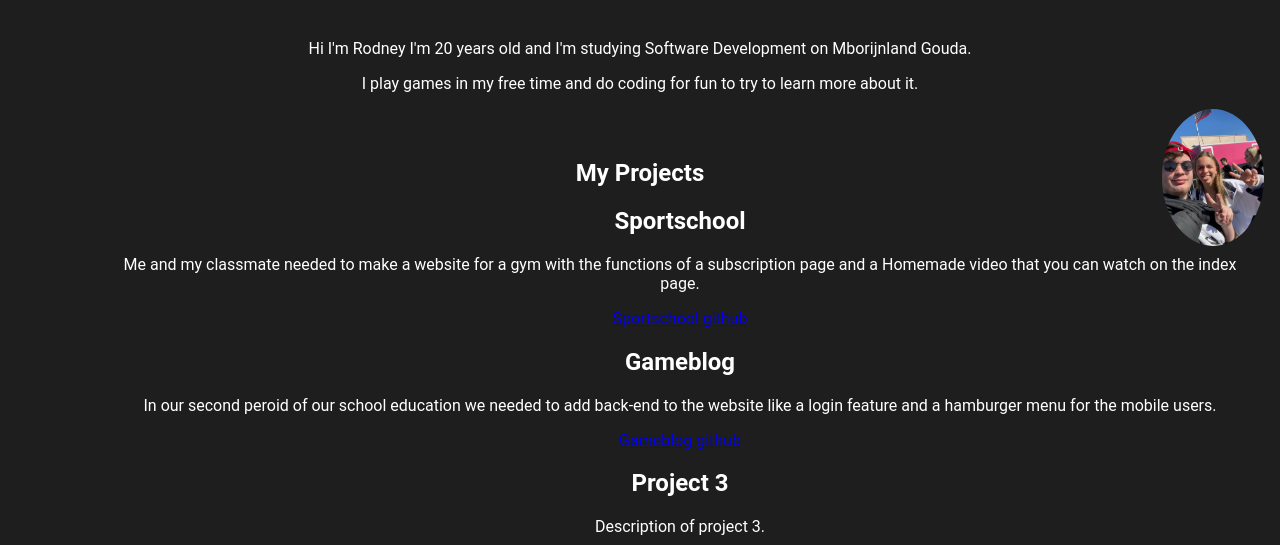
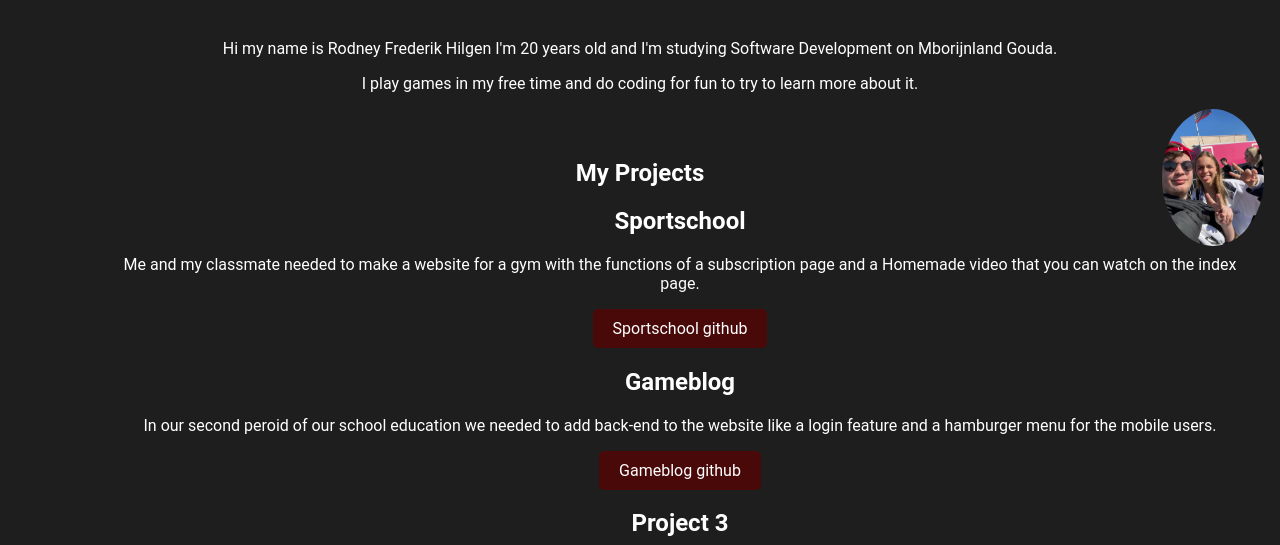
Before and after one commit to RodneyHilgen/Rodneyhilgen.github.io, a plain HTML site: page index.html in a window 1280 px wide. Shown: the top 545 px of the page. Drawn offline with Linux system fonts and the light colour scheme.

Commit message:
prettier

```diff
--- a/Style/styles.css
+++ b/Style/styles.css
@@ -3,7 +3,6 @@ body {
   background-color: #1e1e1e;
   color: white;
   font-family: "Roboto", sans-serif;
-
 }
 /* header */
 header {
@@ -19,7 +18,6 @@ img {
   width: 8%;
   right: 16px;
   position: absolute;
-
 }
 
 /* navbar */
@@ -61,13 +59,12 @@ article {
 #about {
   padding: 15px;
   text-align: center;
- flex: 1;
+  flex: 1;
 }
 
 #projects {
-text-align: center;
-padding: 15px;
-white-space: -2px;
+  text-align: center;
+  padding: 15px;
 }
 
 #learned {
@@ -78,6 +75,25 @@ white-space: -2px;
 
 #email {
   text-align: center;
+}
+
+/* buttons */
+.button {
+  display: inline-block;
+  padding: 10px 20px;
+  font-size: 16px;
+  text-align: center;
+  text-decoration: none;
+  background-color: #490909;
+  color: #ffffff;
+  border: none;
+  border-radius: 5px;
+  cursor: pointer;
+  transition: background-color 0.3s ease;
+}
+
+.button:hover {
+  background-color: #181717;
 }
 /* Social links */
 .social-buttons {
@@ -110,8 +126,8 @@ white-space: -2px;
 
 @media (max-width: 768px) {
   .social-buttons {
-      flex-direction: column;
-      align-items: center;
+    flex-direction: column;
+    align-items: center;
   }
 }
 
--- a/index.html
+++ b/index.html
@@ -5,8 +5,8 @@
     <meta name="viewport" content="width=device-width, initial-scale=1" />
     <!-- CSS -->
     <link rel="stylesheet" href="Style/styles.css" />
-<!-- FAVICON -->
-    <link rel="Favicon" href="img/Rodney_icon.png">
+    <!-- FAVICON -->
+    <link rel="Favicon" href="img/Rodney_icon.png" />
 
     <title>R.F Hilgen Portofolio</title>
   </head>
@@ -15,23 +15,41 @@
     <main>
       <!-- ABOUT ME -->
       <section id="about">
-        <p>Hi I'm Rodney I'm 20 years old and I'm studying Software Development on Mborijnland Gouda.</p>
-        <p>I play games in my free time and do coding for fun to try to learn more about it.</p>
-        <img src="img/Rodney_picture.JPG" alt="Mijzelf">
+        <p>
+          Hi my name is Rodney Frederik Hilgen I'm 20 years old and I'm studying
+          Software Development on Mborijnland Gouda.
+        </p>
+        <p>
+          I play games in my free time and do coding for fun to try to learn
+          more about it.
+        </p>
+        <img src="img/Rodney_picture.JPG" alt="Mijzelf" />
       </section>
-<!-- PROJECTS I WORKT ON-->
+      <!-- PROJECTS I WORKT ON-->
       <section id="projects">
         <h1>My Projects</h1>
         <ul>
           <ul>
             <h2>Sportschool</h2>
-            <p>Me and my classmate needed to make a website for a gym with the functions of a subscription page and a Homemade video that you can watch on the index page.</p>
-            <a href="https://github.com/ShoddySnow/Sportschool">Sportschool github</a>
+            <p>
+              Me and my classmate needed to make a website for a gym with the
+              functions of a subscription page and a Homemade video that you can
+              watch on the index page.
+            </p>
+            <a href="https://github.com/ShoddySnow/Sportschool" class="button"
+              >Sportschool github</a
+            >
           </ul>
           <ul>
             <h2>Gameblog</h2>
-            <p>In our second peroid of our school education we needed to add back-end to the website like a login feature and a hamburger menu for the mobile users.</p>
-            <a href="https://rodneyhilgen.github.io/Gameblog/">Gameblog github</a>
+            <p>
+              In our second peroid of our school education we needed to add
+              back-end to the website like a login feature and a hamburger menu
+              for the mobile users.
+            </p>
+            <a href="https://rodneyhilgen.github.io/Gameblog/" class="button"
+              >Gameblog github</a
+            >
           </ul>
           <ul>
             <h2>Project 3</h2>
@@ -42,11 +60,19 @@
       </section>
       <!-- SOCIALS -->
       <div class="social-buttons">
-        <a href="https://github.com/RodneyHilgen" class="social-button" target="_blank">
-            <i class="fab fa-github"></i> GitHub
+        <a
+          href="https://github.com/RodneyHilgen"
+          class="social-button"
+          target="_blank"
+        >
+          <i class="fab fa-github"></i> GitHub
         </a>
-        <a href="https://twitter.com/ShoddySN" class="social-button" target="_blank">
-            <i class="fab fa-twitter"></i> Twitter
+        <a
+          href="https://twitter.com/ShoddySN"
+          class="social-button"
+          target="_blank"
+        >
+          <i class="fab fa-twitter"></i> Twitter
         </a>
       </div>
       <!-- WHAT I LEARNED FROM SCHOOL -->
@@ -56,11 +82,13 @@
       </section>
       <!-- MY EMAIL TO CONTACT ME-->
       <section id="email">
-        <p>You can email me at:   <a href="mailto:Rodneyhilgen@gmail.com">Click here</a></p>
+        <p>
+          You can email me at:
+          <a href="mailto:Rodneyhilgen@gmail.com">Click here</a>
+        </p>
       </section>
     </main>
   </body>
   <!-- JS -->
-<script src="/JS/script.js"></script>
-
+  <script src="/JS/script.js"></script>
 </html>
```
